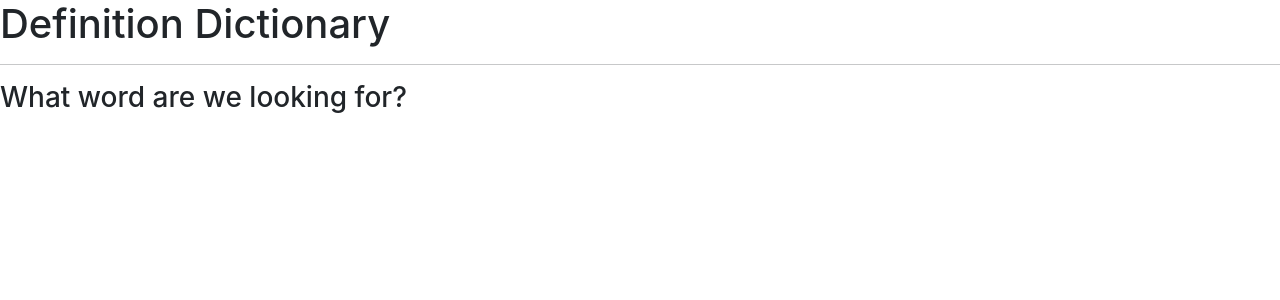
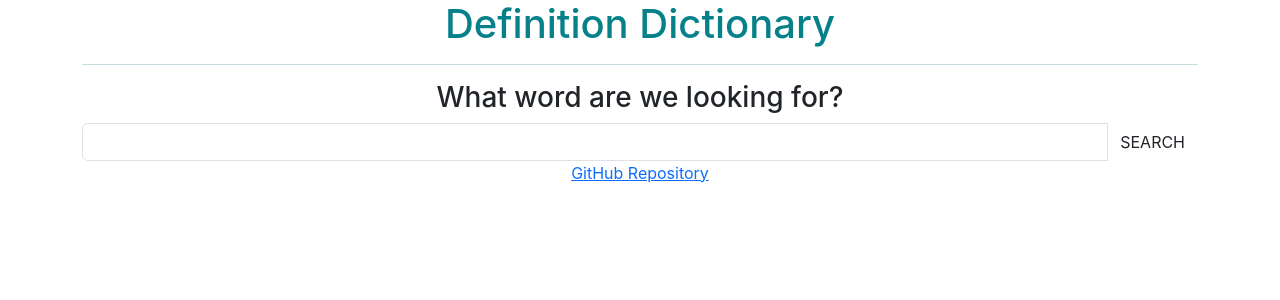
Before and after one commit to olenahladkova/dictionary-react-project, a React (Create React App) app: page / in a window 1280 px wide. Shown: the top 300 px of the page. Built offline with nearby package versions, Linux system fonts and the light colour scheme.

Commit message:
Created Dictionary module, added functions for searching and handling input value

```diff
--- a/src/App.css
+++ b/src/App.css
@@ -0,0 +1,3 @@
+h1, hr {
+  color: #078189;
+}
--- a/src/App.js
+++ b/src/App.js
@@ -1,12 +1,19 @@
 import './App.css';
+import Dictionary from './Dictionary'
 
 function App() {
   return (
     <div className="App">
-      <div>
-        <h1>Definition Dictionary</h1>
-        <hr />
-        <h3>What word are we looking for?</h3>
+      <div className="container">
+        <header className='text-center'>
+          <h1>Definition Dictionary</h1>
+          <hr />
+          <h3>What word are we looking for?</h3>
+        </header>
+        <main>
+          <Dictionary />
+        </main>
+        <footer className='text-center'><a href='https://github.com/olenahladkova/dictionary-react-project'>GitHub Repository</a></footer>
       </div>
     </div>
   );
--- /dev/null
+++ b/src/Dictionary.js
@@ -0,0 +1,22 @@
+import React, { useState } from "react";
+
+export default function Dictionary () {
+  let [keyword, setKeyword] = useState("");
+  function search(event) {
+    event.preventDefault();
+    alert(`searching for ${keyword} definition`)
+  }
+
+  function handleKeywordChange(event) {
+    setKeyword(event.target.value);
+  }
+
+  return (
+    <div className="Dictionary">
+      <form onSubmit={search} className="input-group">
+        <input type="search" className="form-control" onChange={handleKeywordChange}/>
+        <input type="submit" value="SEARCH" className="btn button"/>
+      </form>
+    </div>
+  )
+}
```
